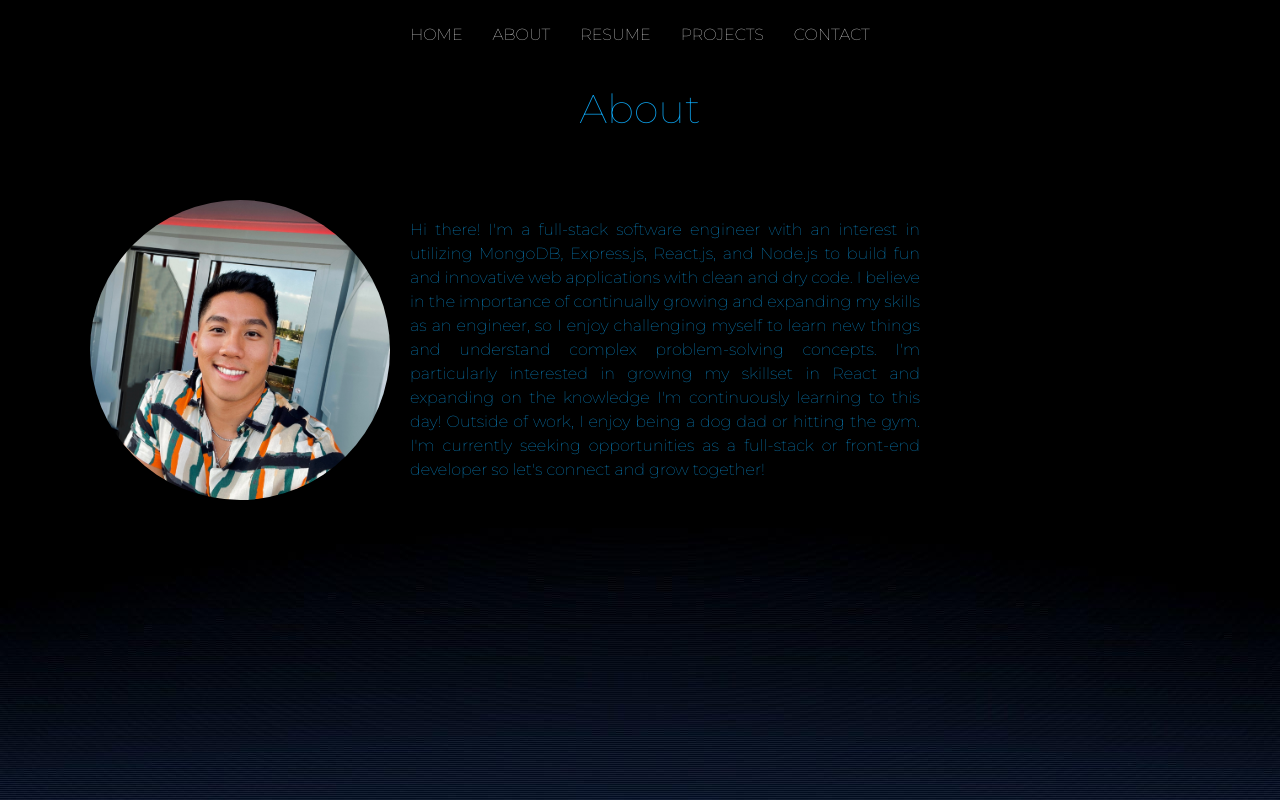
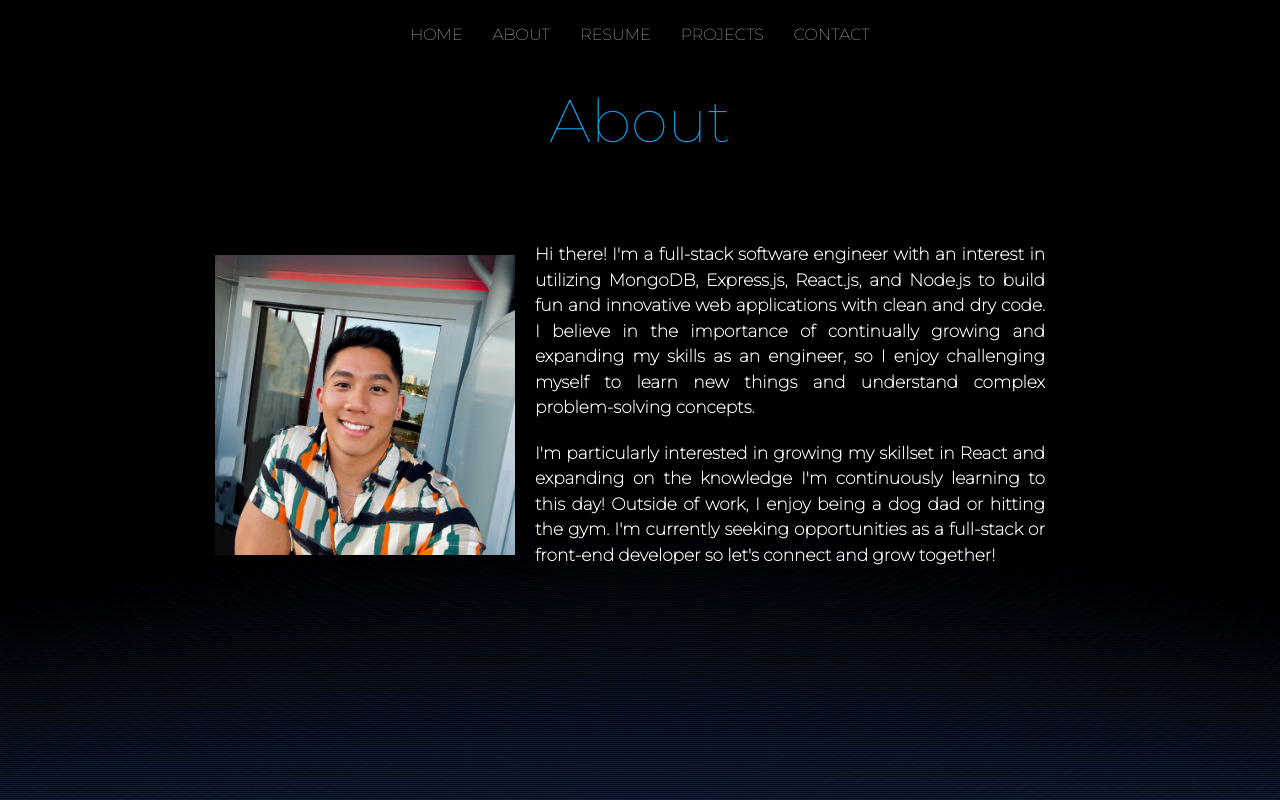
Before and after one commit to ljchu87/portfolio-lab, a React (Create React App) app: page /about in a window 1280 px wide. Built offline with nearby package versions, Linux system fonts and the light colour scheme.

Commit message:
Update styling in about section

```diff
--- a/src/pages/About/About.jsx
+++ b/src/pages/About/About.jsx
@@ -3,12 +3,14 @@ import styles from './About.module.css'
 const About = () => {
   return (
     <>
-      <h1>About</h1>
+      <h1 className={styles.header1}>About</h1>
       <div className={styles.about}>
         <img src="images/Leon.jpg" alt="Leon" className='profile' />
           <div>
             <p>
               Hi there! I'm a full-stack software engineer with an interest in utilizing MongoDB, Express.js, React.js, and Node.js to build fun and innovative web applications with clean and dry code. I believe in the importance of continually growing and expanding my skills as an engineer, so I enjoy challenging myself to learn new things and understand complex problem-solving concepts.
+            </p>
+            <p>
               I'm particularly interested in growing my skillset in React and expanding on the knowledge I'm continuously learning to this day! Outside of work, I enjoy being a dog dad or hitting the gym. I'm currently seeking opportunities as a full-stack or front-end developer so let's connect and grow together!
             </p>
           </div>
--- a/src/pages/About/About.module.css
+++ b/src/pages/About/About.module.css
@@ -1,18 +1,26 @@
 .about > img {
-  border-radius: 50%;
   max-height: 500px;
 }
 
 .about {
   display: flex;
+  justify-content: center;
   align-items: center;
   margin: 0 40px;
   padding: 50px;
 }
 
+.header1 {
+  font-size: 60px;
+}
+
 .about > div {
+  width: 600px;
   max-width: 50%;
   text-align: justify;
+  font-weight: bold;
+  color: white;
+  font-size: 17px;
 }
 
 div > p {
```
